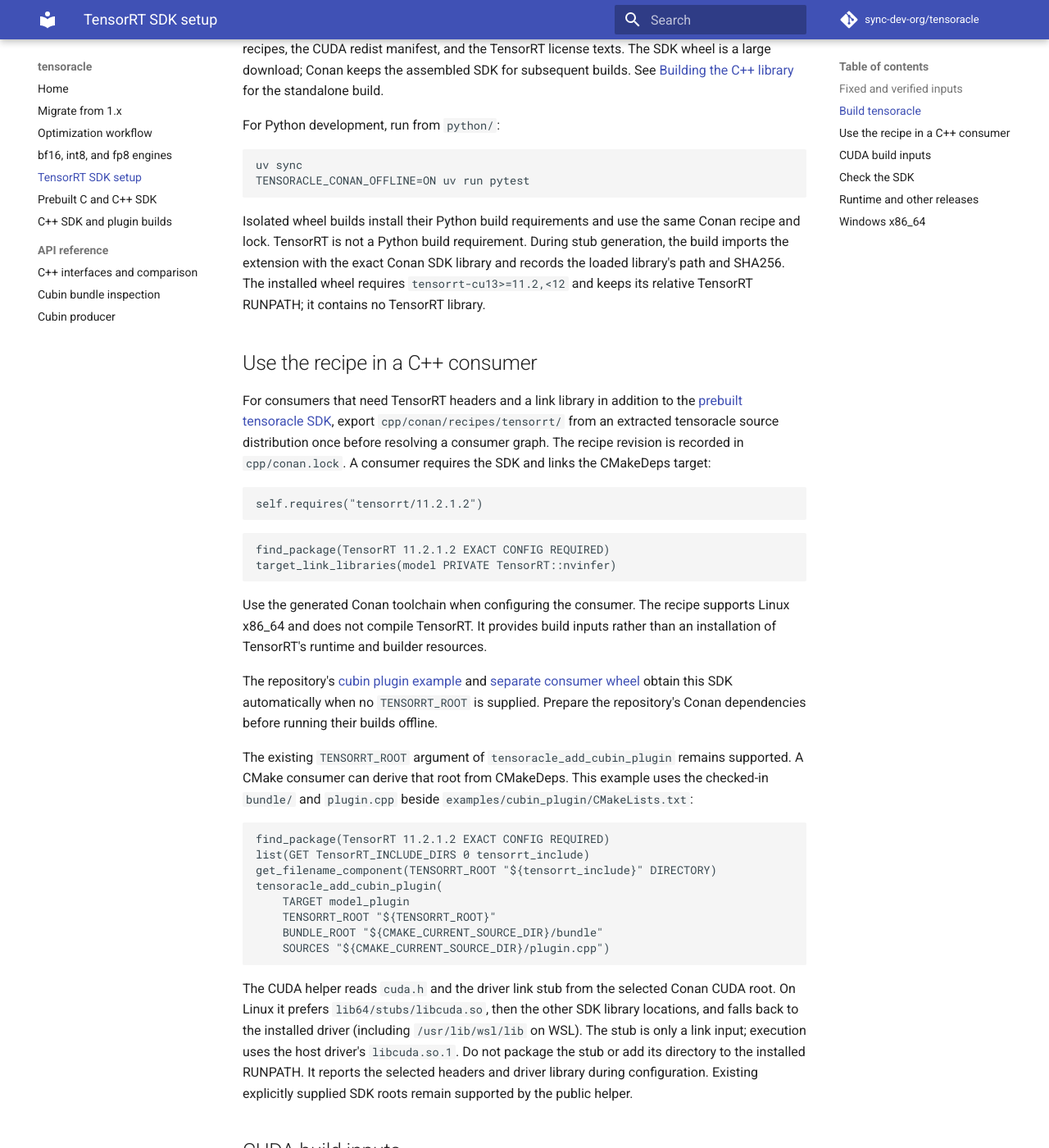
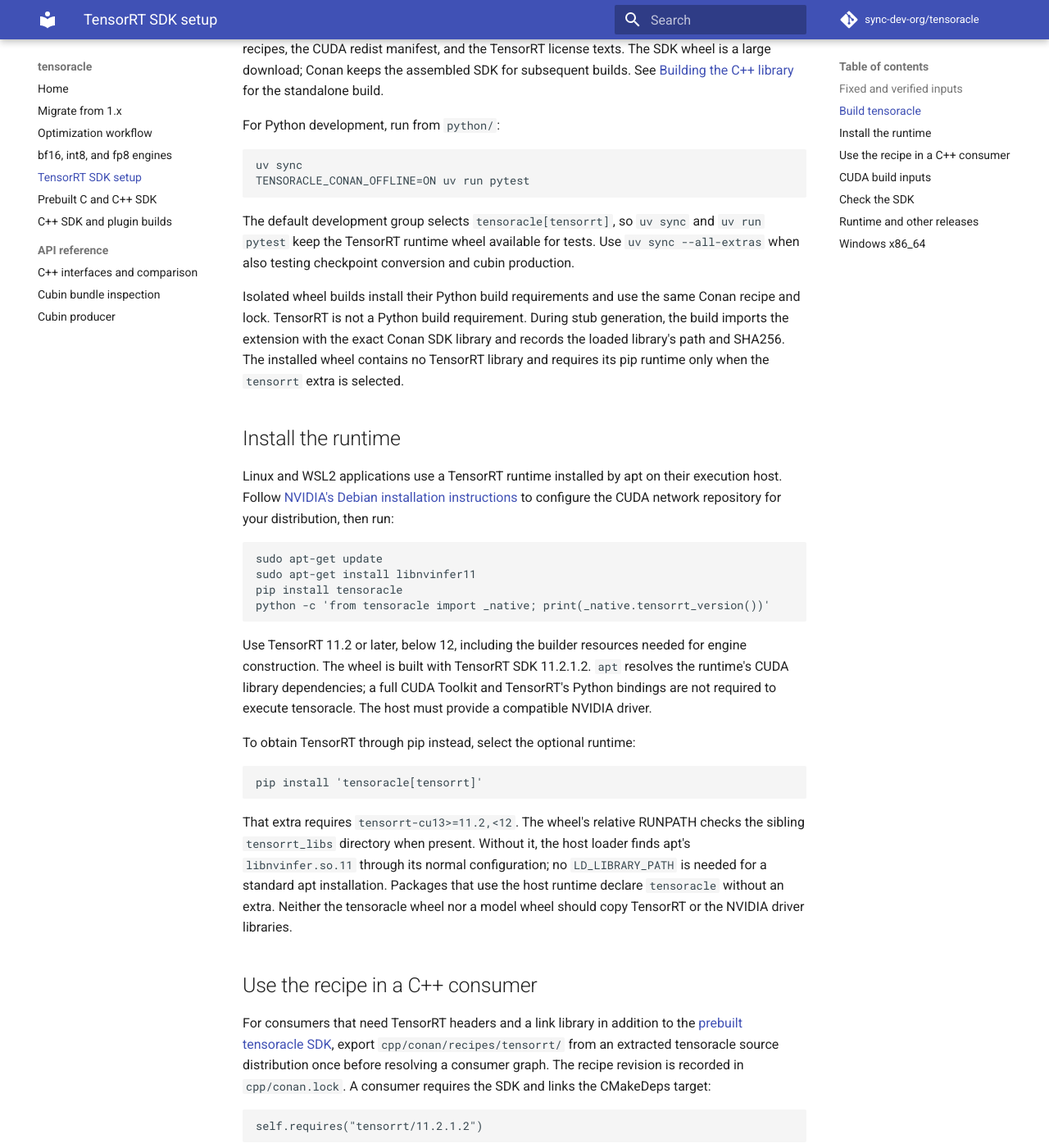
Before and after one commit to sync-dev-org/tensoracle, an MkDocs documentation site: the page built from docs/tensorrt-sdk.md, in a window 1280 px wide and 1400 px high, scrolled down 1338 px. Shown: the whole window at 82% size. Built offline with MkDocs 1.6.1 and Material for MkDocs 9.7.7, drawn with Linux system fonts in a browser that asks for light colours; comment, search, counter and statistics services are not loaded; some of the changed text lies outside the part shown.

Commit message:
tensoracle 2.4.0

````diff
--- a/docs/tensorrt-sdk.md
+++ b/docs/tensorrt-sdk.md
@@ -37,7 +37,30 @@
 TENSORACLE_CONAN_OFFLINE=ON uv run pytest
 ```
 
-Isolated wheel builds install their Python build requirements and use the same Conan recipe and lock. TensorRT is not a Python build requirement. During stub generation, the build imports the extension with the exact Conan SDK library and records the loaded library's path and SHA256. The installed wheel requires `tensorrt-cu13>=11.2,<12` and keeps its relative TensorRT RUNPATH; it contains no TensorRT library.
+The default development group selects `tensoracle[tensorrt]`, so `uv sync` and `uv run pytest` keep the TensorRT runtime wheel available for tests. Use `uv sync --all-extras` when also testing checkpoint conversion and cubin production.
+
+Isolated wheel builds install their Python build requirements and use the same Conan recipe and lock. TensorRT is not a Python build requirement. During stub generation, the build imports the extension with the exact Conan SDK library and records the loaded library's path and SHA256. The installed wheel contains no TensorRT library and requires its pip runtime only when the `tensorrt` extra is selected.
+
+## Install the runtime
+
+Linux and WSL2 applications use a TensorRT runtime installed by apt on their execution host. Follow [NVIDIA's Debian installation instructions](https://docs.nvidia.com/deeplearning/tensorrt/latest/installing-tensorrt/install-debian.html) to configure the CUDA network repository for your distribution, then run:
+
+```bash
+sudo apt-get update
+sudo apt-get install libnvinfer11
+pip install tensoracle
+python -c 'from tensoracle import _native; print(_native.tensorrt_version())'
+```
+
+Use TensorRT 11.2 or later, below 12, including the builder resources needed for engine construction. The wheel is built with TensorRT SDK 11.2.1.2. `apt` resolves the runtime's CUDA library dependencies; a full CUDA Toolkit and TensorRT's Python bindings are not required to execute tensoracle. The host must provide a compatible NVIDIA driver.
+
+To obtain TensorRT through pip instead, select the optional runtime:
+
+```bash
+pip install 'tensoracle[tensorrt]'
+```
+
+That extra requires `tensorrt-cu13>=11.2,<12`. The wheel's relative RUNPATH checks the sibling `tensorrt_libs` directory when present. Without it, the host loader finds apt's `libnvinfer.so.11` through its normal configuration; no `LD_LIBRARY_PATH` is needed for a standard apt installation. Packages that use the host runtime declare `tensoracle` without an extra. Neither the tensoracle wheel nor a model wheel should copy TensorRT or the NVIDIA driver libraries.
 
 ## Use the recipe in a C++ consumer
 
@@ -118,7 +141,7 @@
 
 ## Runtime and other releases
 
-A Conan SDK package supplies build inputs. Native applications install TensorRT 11.2 or later (below 12), including the builder resources needed for engine construction, on their execution host using NVIDIA's instructions. Python applications obtain the runtime through tensoracle's wheel dependency. Validate engine construction, separate-process reuse, inference, and numerical output on an NVIDIA GPU and driver. Cubin generation and bundle inspection can run without a GPU.
+A Conan SDK package supplies build inputs. Native and Python applications install TensorRT 11.2 or later (below 12), including the builder resources needed for engine construction, on their execution host using apt as described above. Python applications can instead select `tensoracle[tensorrt]`. Validate engine construction, separate-process reuse, inference, and numerical output on an NVIDIA GPU and driver. Cubin generation and bundle inspection can run without a GPU.
 
 This recipe fixes SDK 11.2.1.2. Releases before 11.2 are outside tensoracle's supported range and cannot be used with v2. Another SDK release in the supported range requires its own reviewed header commit, wheel filename and platform, all digests, and exact four-part header version. An explicit external SDK passed to the public plugin helper remains the caller's responsibility to verify and test.
 
````
Also changed, not shown: README.md (+15 -1 lines), cpp/README.md (+3 -2 lines), docs/cpp-sdk.md (+4 -3 lines), docs/index.md (+13 -1 lines), examples/cubin_plugin/README.md (+1 -1 lines), examples/wheel_consumer/README.md (+4 -2 lines), 10 other files.
